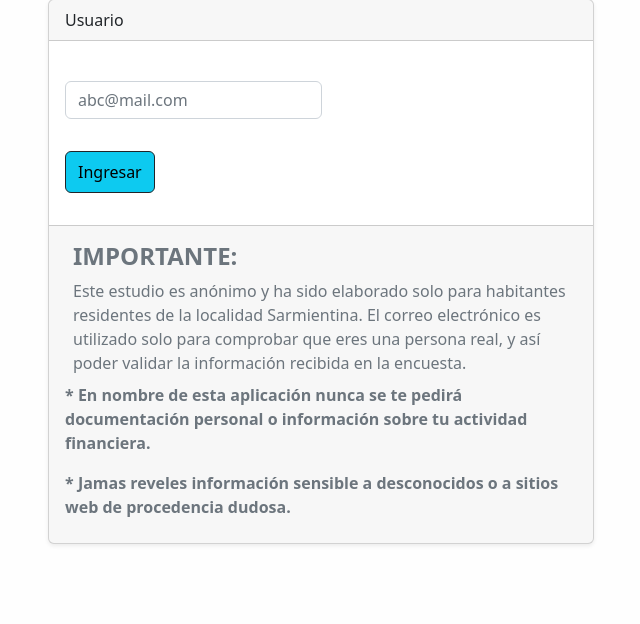
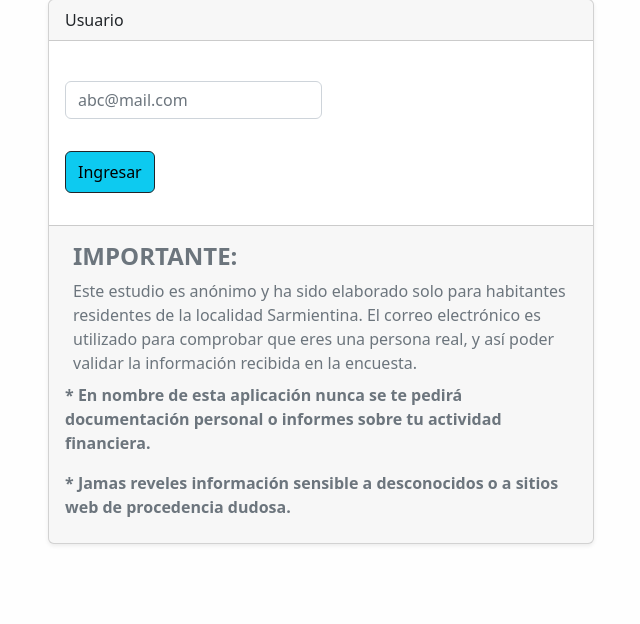
Before and after one commit to RenzoReyna88/flask-app, a Flask app: page /auth/login in a window 1280 px wide. Shown: the part 167-791 px from the top of the page, without its empty margins (319-959 px from the left). Run offline with Flask 2, Linux system fonts and the light colour scheme.

Commit message:
optimización backend login

```diff
--- a/source/routes/auth.py
+++ b/source/routes/auth.py
@@ -30,14 +30,17 @@ def login_user():
 
         if not validate_email(email):
             flash('Los datos ingresados no son correctos. Verifica la información que has ingresado y vuelve a intentar..')
+            return redirect('login')
 
         try:
             conexion= connect_to_db()
             with conexion.cursor() as cursor:
                 cursor.execute("SELECT * FROM usuarios_encuestados WHERE email=%s", (email,))
+
                 if cursor.fetchone():
                     flash('Disculpe.. usted ya ha participado de este estudio. El programa admite un registro por persona')
-                    return redirect('/login')
+                    return redirect('login')
+
                 user= email
                 insert_data= "INSERT INTO usuarios_encuestados (email) VALUES(%s)"
                 cursor.execute(insert_data, (user,))
@@ -56,6 +59,9 @@ def login_user():
                 print(response)
             return redirect('/send_message')
 
+        except ValueError as ex:
+            flash(str(ex))
+            return render_template('auth/login.html')
         except Exception as ex:
             print(ex)
             flash('Error de conexión...')
--- a/source/routes/question.py
+++ b/source/routes/question.py
@@ -59,8 +59,8 @@ def guardar_encuesta():
                 cursor.close()
             return redirect('/fin_estudio')
 
-        except ValueError as ex:
-            flash(str(ex))
+        except ValueError as e:
+            flash(str(e))
             return render_template('question/estudio.html')
         except Exception as ex:
             print(ex)
--- a/source/routes/sitio.py
+++ b/source/routes/sitio.py
@@ -41,8 +41,8 @@ def guardar_comentarios():
             flash('Comentarios enviado con exito')
             return render_template('sitio/hogar.html')
 
-        except ValueError as e:
-            flash(str(e))
+        except ValueError as ex:
+            flash(str(ex))
         except Exception as e:
             print(e)
             return render_template('sitio/hogar.html')
--- a/source/templates/auth/login.html
+++ b/source/templates/auth/login.html
@@ -65,10 +65,10 @@
         <div class="card-footer text-muted">
           <h4 class="m-2"> <strong>IMPORTANTE:</strong></h4>
           <p class="m-2" style="font-style: helvetica;">
-            Este estudio es anónimo y ha sido elaborado solo para habitantes residentes de la localidad Sarmientina. El correo electrónico es utilizado solo para comprobar
+            Este estudio es anónimo y ha sido elaborado solo para habitantes residentes de la localidad Sarmientina. El correo electrónico es utilizado para comprobar
             que eres una persona real, y así poder validar la información recibida  en la
             encuesta.</p>
-          <p><strong>* En nombre de esta aplicación nunca se te pedirá documentación personal o información sobre tu actividad financiera.</strong></p>
+          <p><strong>* En nombre de esta aplicación nunca se te pedirá documentación personal o informes sobre tu actividad financiera.</strong></p>
           <p><strong>* Jamas reveles información sensible a desconocidos o a sitios web de procedencia dudosa.</strong> </p>
         </div>
 
```
